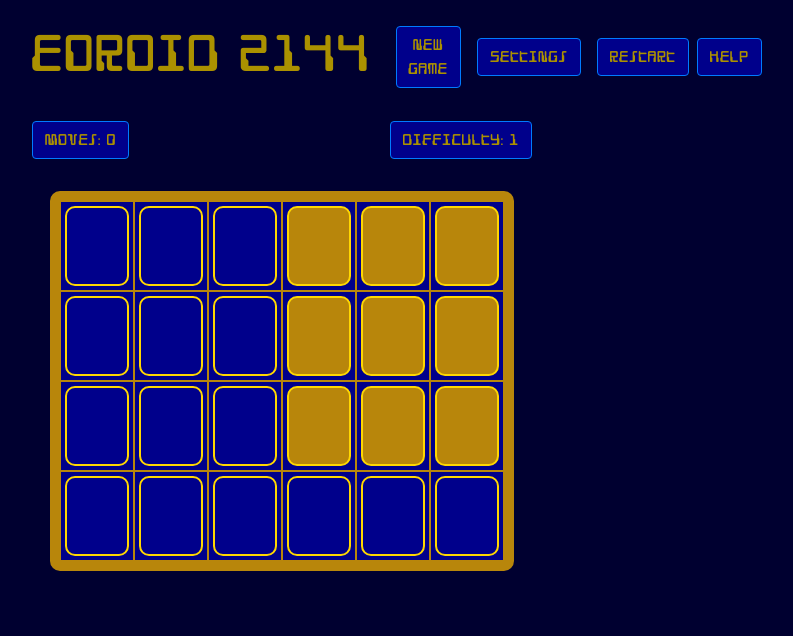
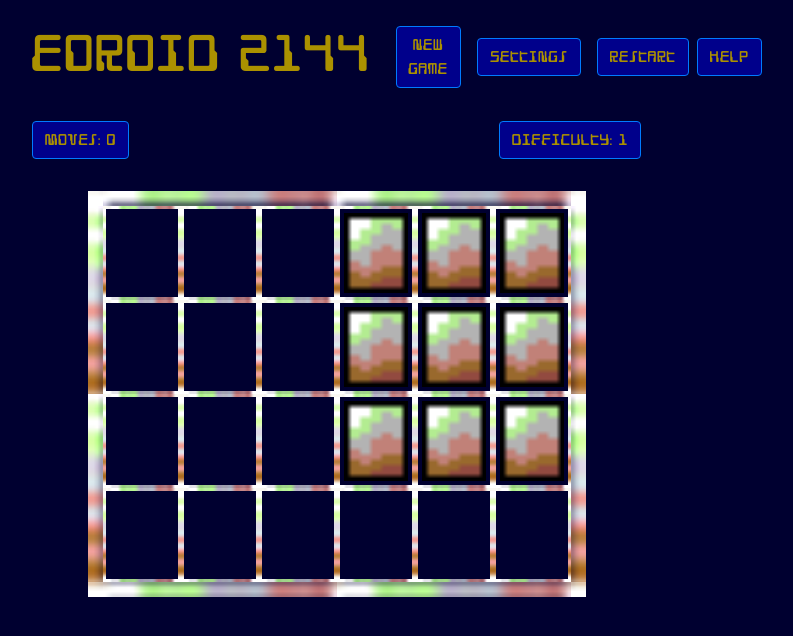
Before and after one commit to KubaMiszcz/Eoroid2144, an Angular app: page / in a window 1280 px wide. Shown: the top 636 px of the page, without its empty margins (194-987 px from the left). Built offline with nearby package versions, Linux system fonts and the light colour scheme.

Commit message:
further go to 8bit

```diff
--- a/src/app/app.component.html
+++ b/src/app/app.component.html
@@ -1,7 +1,7 @@
 <div class="row">
   <div class="col-lg-2"></div>
 
-  <div class="col-lg-5 app-container">
+  <div class="col-lg-6 app-container">
 
     <nav class="navbar navbar-expand-lg px-2">
       <h1 class="navbar-brand title" href="#">EOROID 2144</h1>
--- a/src/app/board/board.component.html
+++ b/src/app/board/board.component.html
@@ -1,4 +1,4 @@
-  <div  class="board">
+  <div  class="board borderimg24">
     <div *ngFor="let row of board.tilesMatrix" class="row m-auto">
       <div *ngFor="let tile of row" class="col p-0">
         <app-tile [tile]="tile" (tileIsToggled)="onTileToggled(tile)"></app-tile>
--- a/src/app/board/board.component.scss
+++ b/src/app/board/board.component.scss
@@ -1,7 +1,17 @@
 .board {
   display: table;
-  border-color: darkgoldenrod;
-  border-width: 10px;
-  border-style: solid;
-  border-radius: 10px;
+  // border-color: darkgoldenrod;
+  // border-width: 10px;
+  // border-style: solid;
+  // border-radius: 10px;
+
 }
+
+.borderimg24 {
+  // border: 5px solid transparent;
+  // // padding: 15px;
+  // border-image: url('./../../assets/border-hd.png') 1 stretch;
+
+  border: 15px solid transparent;
+  border-image: url('./../../assets/border-hd.png') 4 round;
+}
--- a/src/app/game-settings/game-settings.component.html
+++ b/src/app/game-settings/game-settings.component.html
@@ -1,34 +1,35 @@
-<div class="col p-2 settings-panel">
+<div class="col p-2 settings-panel ">
 
-  <div class="row d-flex">
+  <div class="row d-flex justify-content-between">
+    <div class="col-5 my-1"></div>
 
-    <div class="col-4 my-1">
+    <div class="row col my-1">
       <label class="mr-sm-2" for="inlineFormCustomSelect">Board width</label>
-      <select [(ngModel)]="boardSizeX" class="custom-select mr-sm-2" id="boardSizeXRangeId">
+      <select [(ngModel)]="boardSizeX" class="col-6 custom-select mr-sm-2" id="boardSizeXRangeId">
         <option *ngFor="let item of boardSizeXRange" [value]="item">{{item}}</option>
       </select>
     </div>
 
 
-    <div class="col-4 my-1">
+    <div class="row col my-1">
       <label class="mr-sm-2" for="inlineFormCustomSelect">Board height</label>
-      <select [(ngModel)]="boardSizeY" class="custom-select mr-sm-2" id="boardSizeYRangeId">
-        <option *ngFor="let item of boardSizeYRange" [value]="item" >{{item}}</option>
+      <select [(ngModel)]="boardSizeY" class="col-6 custom-select mr-sm-2" id="boardSizeYRangeId">
+        <option *ngFor="let item of boardSizeYRange" [value]="item">{{item}}</option>
       </select>
     </div>
 
-    <div class="col-4 my-1">
+    <div class="row col my-1">
       <label class="mr-sm-2" for="inlineFormCustomSelect">Difficulty Level</label>
-      <select [(ngModel)]="difficultyLevel" class="custom-select mr-sm-2" id="boardSizeYRangeId">
-        <option *ngFor="let item of difficultyLevelRange" [value]="item" >{{item}}</option>
+      <select [(ngModel)]="difficultyLevel" class="col-6 custom-select mr-sm-2" id="difficultyLevelId">
+        <option *ngFor="let item of difficultyLevelRange" [value]="item">{{item}}</option>
       </select>
     </div>
 
   </div>
 
-  <div class="row p-2">
-    <button type="button" class="col-3 btn btn-primary ml-auto mr-2" [routerLink]="'/game'">Cancel</button>
-    <button type="button" class="col-3 btn btn-primary mx-2" (click)="onConfirm()" [routerLink]="'/game'">New Game</button>
+  <div class="row px-2 pt-4">
+    <button type="button" class="col-2 btn btn-primary ml-auto mr-2" [routerLink]="'/game'">Cancel</button>
+    <button type="button" class="col-2 btn btn-primary mx-2" (click)="onConfirm()" [routerLink]="'/game'">New Game</button>
   </div>
 
 </div>
--- a/src/app/game-settings/game-settings.component.scss
+++ b/src/app/game-settings/game-settings.component.scss
@@ -1,3 +1,3 @@
 .settings-panel {
-  max-width: 50%; //km
+  // max-width: 50%; //km
 }
--- a/src/app/game/game.component.html
+++ b/src/app/game/game.component.html
@@ -6,7 +6,7 @@
 
   <div class="p-2 d-flex justify-content-between">
     <button type="button" class="btn btn-primary button-badge " disabled >Moves: {{gameState?.movesCounter}}</button>
-    <button type="button" class="btn btn-primary button-badge " disabled >Difficulty: {{gameSettings?.difficultyLevel}}</button>
+    <button type="button" class="btn btn-primary button-badge " [routerLink]="[ '/settings']">Difficulty: {{gameSettings?.difficultyLevel}}</button>
   </div>
 
 
--- a/src/app/services/game.service.ts
+++ b/src/app/services/game.service.ts
@@ -25,11 +25,11 @@ export class GameService {
       boardSizeY: 4,
       difficultyLevel: 1,
 
-      maxBoardSizeX: 15,
+      maxBoardSizeX: 11,
       minBoardSizeX: 3,
       maxBoardSizeY: 10,
       minBoardSizeY: 3,
-      maxdifficultyLevel: 10,
+      maxdifficultyLevel: 40,
     } as IGameSettings;
 
     this.gameState = {
--- a/src/app/tile/tile.component.html
+++ b/src/app/tile/tile.component.html
@@ -1,4 +1,4 @@
-<div class="tile p-1">
-  <div *ngIf="tile.isChecked" class="tile-internal-checked" (click)="toggleTile()"></div>
-  <div *ngIf="!tile.isChecked" class="tile-internal-unchecked" (click)="toggleTile()"> </div>
+<div class="tile borderimg23 p-1">
+  <div *ngIf="tile.isChecked" class="tile-internal-checked " (click)="toggleTile()"></div>
+  <div *ngIf="!tile.isChecked" class="tile-internal-unchecked " (click)="toggleTile()"> </div>
 </div>
--- a/src/app/tile/tile.component.scss
+++ b/src/app/tile/tile.component.scss
@@ -1,41 +1,49 @@
 .tile {
-  background-color: darkblue;
-  border-color: darkgoldenrod;
-  border-width: 1px;
-  border-style: solid;
-  border-collapse: collapse;
+  // background-color: darkblue;
+  // border-color: darkgoldenrod;
+  // border-width: 1px;
+  // border-style: solid;
+  // border-collapse: collapse;
+}
+
+.borderimg23 {
+  border: 3px solid transparent;
+  // padding: 15px;
+  border-image: url('./../../assets/border-hd.png') 1 stretch;
+
+
 }
 
 .tile-internal-checked {
+  // background-color: darkgoldenrod;
+  // border-color: gold;
+  // border-width: 2px;
+  // border-style: solid;
+  // border-radius: 10px;
+  // border-collapse: collapse;
+  // width: 4em;
+  // height: 5em;
+
+
+
+  background-size: cover;
   background-color: darkgoldenrod;
+  background-image: url('./../../assets/tile.png');
   border-color: gold;
-  border-width: 2px;
-  border-style: solid;
-  border-radius: 10px;
   border-collapse: collapse;
   width: 4em;
   height: 5em;
-
-
-
-  // background-size: cover;
-  // background-color: darkgoldenrod;
-  // background-image: url('./../../assets/tile.png');
-  // border-color: gold;
-  // border-collapse: collapse;
-  // width: 4em;
-  // height: 5em;
-  // background-repeat: no-repeat;
-  // background-position: center;
+  background-repeat: no-repeat;
+  background-position: center;
 }
 
 .tile-internal-unchecked {
-  background-color: darkblue;
-  border-color: gold;
-  border-width: 2px;
-  border-style: solid;
-  border-radius: 10px;
-  border-collapse: collapse;
+  // background-color: darkblue;
+  // border-color: gold;
+  // border-width: 2px;
+  // border-style: solid;
+  // border-radius: 10px;
+  // border-collapse: collapse;
   width: 4em;
   height: 5em;
 }
```
Also changed, not shown: src/assets/border-hd.png (added).
